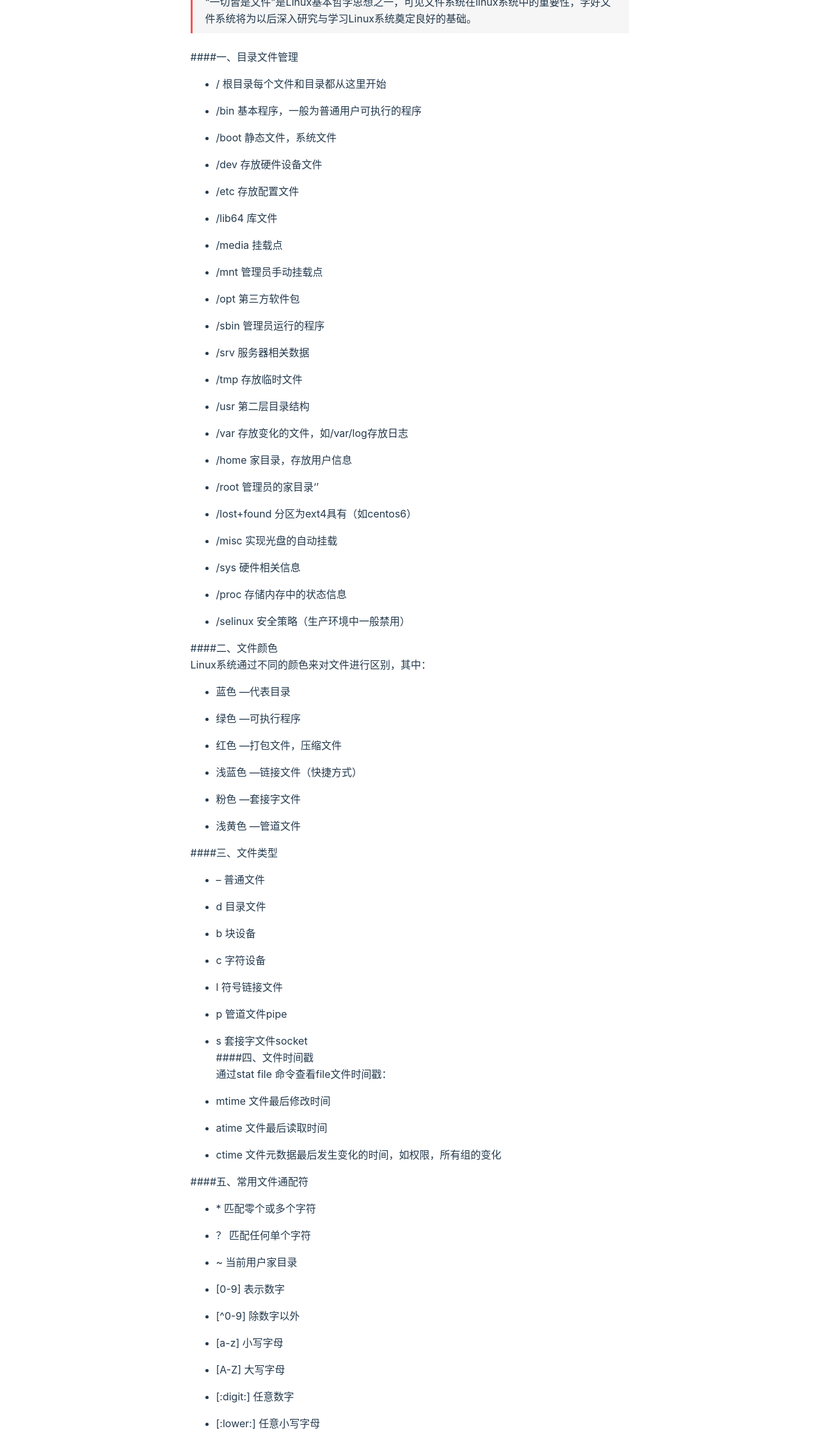
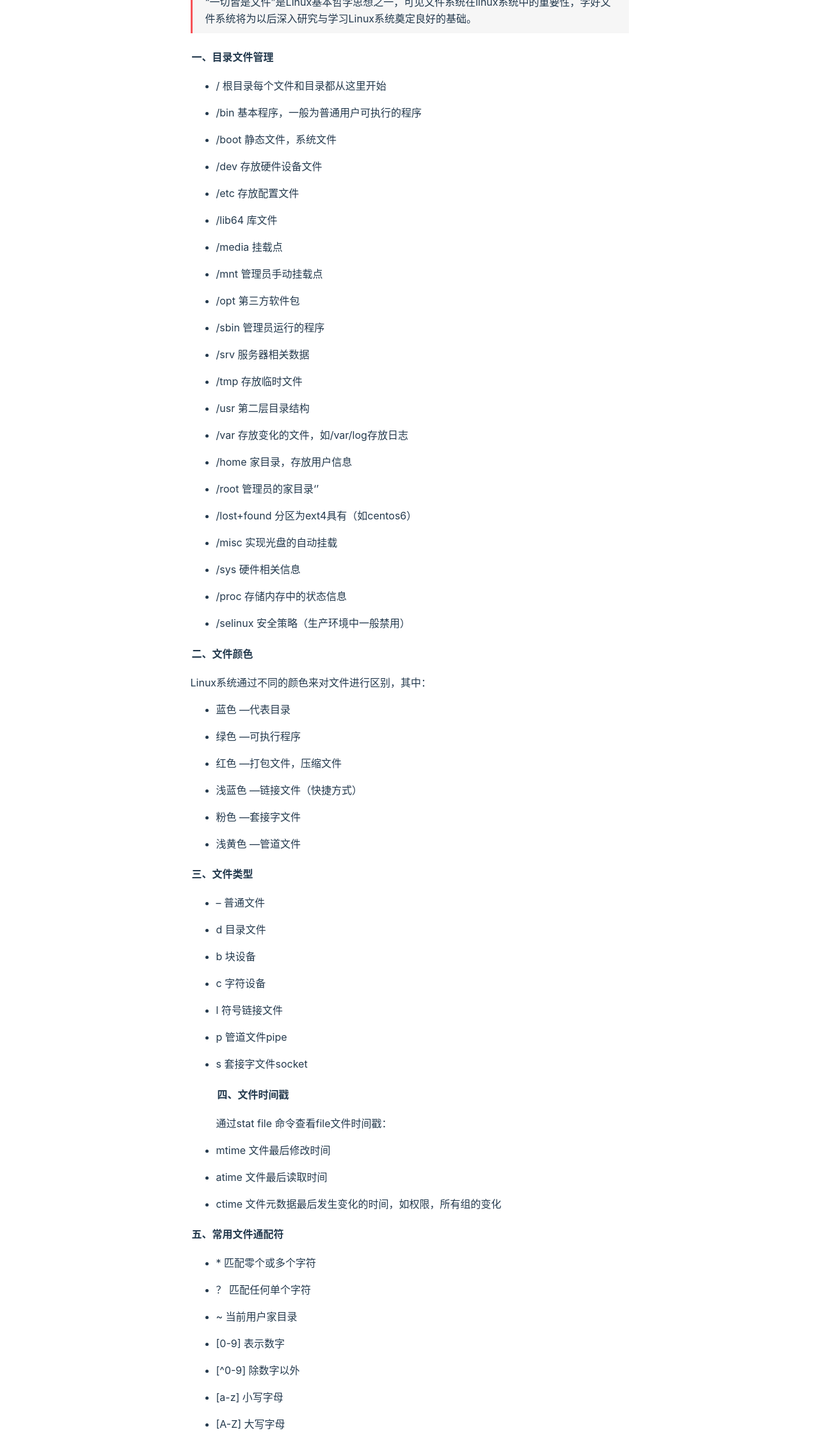
Before and after one commit to nbxiaoxiang/nbxiaoxiang.github.io, a plain HTML site: page 2018/06/03/Linux文件系统简介/index.html in a window 1280 px wide. Shown: the part 528-2779 px from the top of the page at 64% size. Drawn offline with nearby package versions, Linux system fonts and the light colour scheme; some packages are replaced by stand-ins of ours; a script that the page names is missing; a web font is replaced by a local one.

Commit message:
Site updated: 2018-06-03 17:04:15

```diff
--- a/2018/06/03/Linux文件系统简介/index.html
+++ b/2018/06/03/Linux文件系统简介/index.html
@@ -389,8 +389,7 @@ height:50vh;
         <h2 id="Linux文件系统简介"><a href="#Linux文件系统简介" class="headerlink" title="Linux文件系统简介"></a>Linux文件系统简介</h2><blockquote>
 <p>“一切皆是文件”是Linux基本哲学思想之一，可见文件系统在linux系统中的重要性，学好文件系统将为以后深入研究与学习Linux系统奠定良好的基础。</p>
 </blockquote>
-<p>####一、目录文件管理 </p>
-<ul>
+<h4 id="一、目录文件管理"><a href="#一、目录文件管理" class="headerlink" title="一、目录文件管理"></a>一、目录文件管理</h4><ul>
 <li><p>/                         根目录每个文件和目录都从这里开始</p>
 </li>
 <li><p>/bin                   基本程序，一般为普通用户可执行的程序</p>
@@ -434,7 +433,7 @@ height:50vh;
 <li><p>/selinux             安全策略（生产环境中一般禁用）</p>
 </li>
 </ul>
-<p>####二、文件颜色<br>Linux系统通过不同的颜色来对文件进行区别，其中：</p>
+<h4 id="二、文件颜色"><a href="#二、文件颜色" class="headerlink" title="二、文件颜色"></a>二、文件颜色</h4><p>Linux系统通过不同的颜色来对文件进行区别，其中：</p>
 <ul>
 <li><p>蓝色                   —代表目录</p>
 </li>
@@ -449,8 +448,7 @@ height:50vh;
 <li><p>浅黄色               —管道文件</p>
 </li>
 </ul>
-<p>####三、文件类型</p>
-<ul>
+<h4 id="三、文件类型"><a href="#三、文件类型" class="headerlink" title="三、文件类型"></a>三、文件类型</h4><ul>
 <li><p>–                         普通文件</p>
 </li>
 <li><p>d                         目录文件</p>
@@ -463,7 +461,8 @@ height:50vh;
 </li>
 <li><p>p                         管道文件pipe</p>
 </li>
-<li><p>s                         套接字文件socket<br>####四、文件时间戳<br>通过stat file 命令查看file文件时间戳：</p>
+<li><p>s                         套接字文件socket</p>
+<h4 id="四、文件时间戳"><a href="#四、文件时间戳" class="headerlink" title="四、文件时间戳"></a>四、文件时间戳</h4><p>通过stat file 命令查看file文件时间戳：</p>
 </li>
 <li><p>mtime               文件最后修改时间</p>
 </li>
@@ -472,8 +471,7 @@ height:50vh;
 <li><p>ctime                 文件元数据最后发生变化的时间，如权限，所有组的变化</p>
 </li>
 </ul>
-<p>####五、常用文件通配符</p>
-<ul>
+<h4 id="五、常用文件通配符"><a href="#五、常用文件通配符" class="headerlink" title="五、常用文件通配符"></a>五、常用文件通配符</h4><ul>
 <li><p>*                       匹配零个或多个字符</p>
 </li>
 <li><p>？                       匹配任何单个字符</p>
@@ -499,7 +497,7 @@ height:50vh;
 <li><p>[:alnum:]          任意数字或字母</p>
 </li>
 </ul>
-<p>####六、节点编号inode<br>Linux系统的文件数据都储存在块（block），此外还需有个地方来储存文件的元信息，比如文件权限、创建者、创建日期等。这种储存文件元信息的区域就叫做inode。</p>
+<h4 id="六、节点编号inode"><a href="#六、节点编号inode" class="headerlink" title="六、节点编号inode"></a>六、节点编号inode</h4><p>Linux系统的文件数据都储存在块（block），此外还需有个地方来储存文件的元信息，比如文件权限、创建者、创建日期等。这种储存文件元信息的区域就叫做inode。</p>
 <p>节点编号也是宝贵的资源，查看指针节点占用情况：df -i</p>
 <p>每个节点编号占4字节</p>
 <ul>
@@ -512,8 +510,7 @@ height:50vh;
 <li><p>三级指针：可存储文件大小1024<em>1024</em>1024*4096=4TB</p>
 </li>
 </ul>
-<p>####七、常用文件管理命令</p>
-<ol>
+<h4 id="七、常用文件管理命令"><a href="#七、常用文件管理命令" class="headerlink" title="七、常用文件管理命令"></a>七、常用文件管理命令</h4><ol>
 <li><p>ls 显示文件信息</p>
 <p> -a 包含隐藏文件</p>
 <p> -l 显示文件详细信息，可写为ll</p>
@@ -687,7 +684,7 @@ top:50vh;
         <div class="toc-catalog">
             <span class="iconfont-archer catalog-icon">&#xe613;</span><span>CATALOG</span>
         </div>
-        <ol class="toc"><li class="toc-item toc-level-2"><a class="toc-link" href="#Linux文件系统简介"><span class="toc-number">1.</span> <span class="toc-text">Linux文件系统简介</span></a></li></ol>
+        <ol class="toc"><li class="toc-item toc-level-2"><a class="toc-link" href="#Linux文件系统简介"><span class="toc-number">1.</span> <span class="toc-text">Linux文件系统简介</span></a><ol class="toc-child"><li class="toc-item toc-level-4"><a class="toc-link" href="#一、目录文件管理"><span class="toc-number">1.0.1.</span> <span class="toc-text">一、目录文件管理</span></a></li><li class="toc-item toc-level-4"><a class="toc-link" href="#二、文件颜色"><span class="toc-number">1.0.2.</span> <span class="toc-text">二、文件颜色</span></a></li><li class="toc-item toc-level-4"><a class="toc-link" href="#三、文件类型"><span class="toc-number">1.0.3.</span> <span class="toc-text">三、文件类型</span></a></li><li class="toc-item toc-level-4"><a class="toc-link" href="#四、文件时间戳"><span class="toc-number">1.0.4.</span> <span class="toc-text">四、文件时间戳</span></a></li><li class="toc-item toc-level-4"><a class="toc-link" href="#五、常用文件通配符"><span class="toc-number">1.0.5.</span> <span class="toc-text">五、常用文件通配符</span></a></li><li class="toc-item toc-level-4"><a class="toc-link" href="#六、节点编号inode"><span class="toc-number">1.0.6.</span> <span class="toc-text">六、节点编号inode</span></a></li><li class="toc-item toc-level-4"><a class="toc-link" href="#七、常用文件管理命令"><span class="toc-number">1.0.7.</span> <span class="toc-text">七、常用文件管理命令</span></a></li></ol></li></ol></li></ol>
     </div>
 
     <div class="back-top iconfont-archer">&#xe639;</div>
```
Also changed, not shown: archives/2018/06/index.html (+2 -3 lines), archives/2018/index.html (+2 -3 lines), archives/index.html (+2 -3 lines), index.html (+2 -3 lines).
